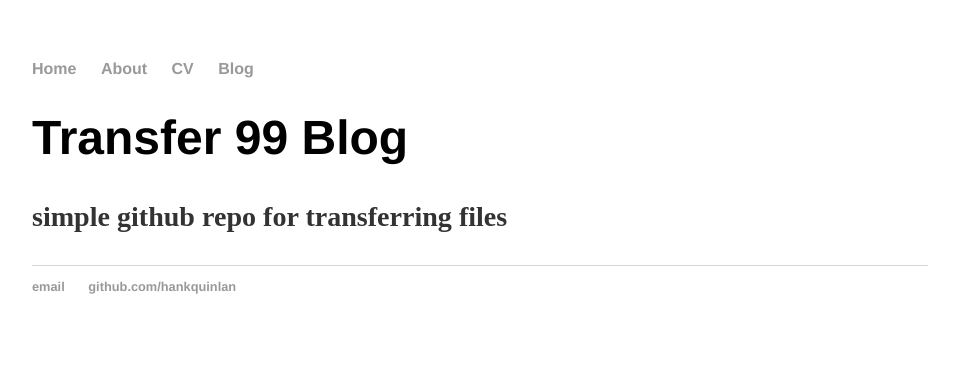
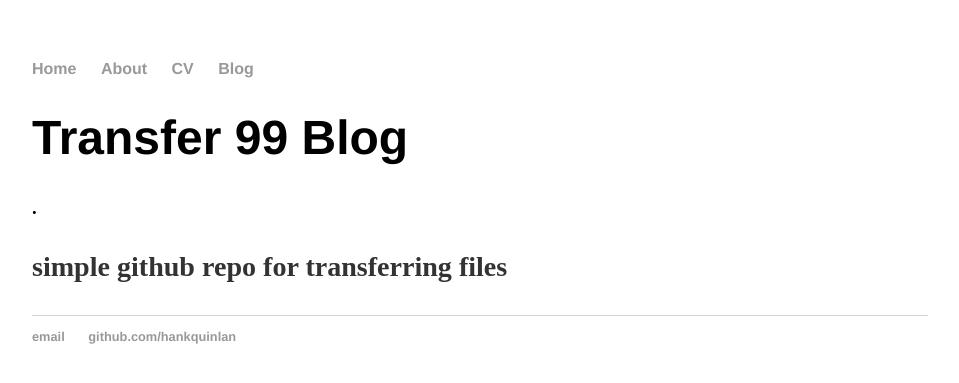
Before and after one commit to transfer99/transfer99.github.io, a Jekyll site: the page built from index.html, in a window 1280 px wide. Shown: the top 383 px of the page, without its empty margins (160-1119 px from the left). Built offline with Jekyll 4.4.1, drawn with Linux system fonts in a browser that asks for light colours.

Commit message:
Update index.html

```diff
--- a/index.html
+++ b/index.html
@@ -4,6 +4,6 @@ title: Tansfer99 Blog
 ---
 <div class="blurb">
 	<h1>Transfer 99 Blog
-	<h3>
+	<h3> 	.
 	<p> simple github repo for transferring files</p>
 </div><!-- /.blurb -->
```
